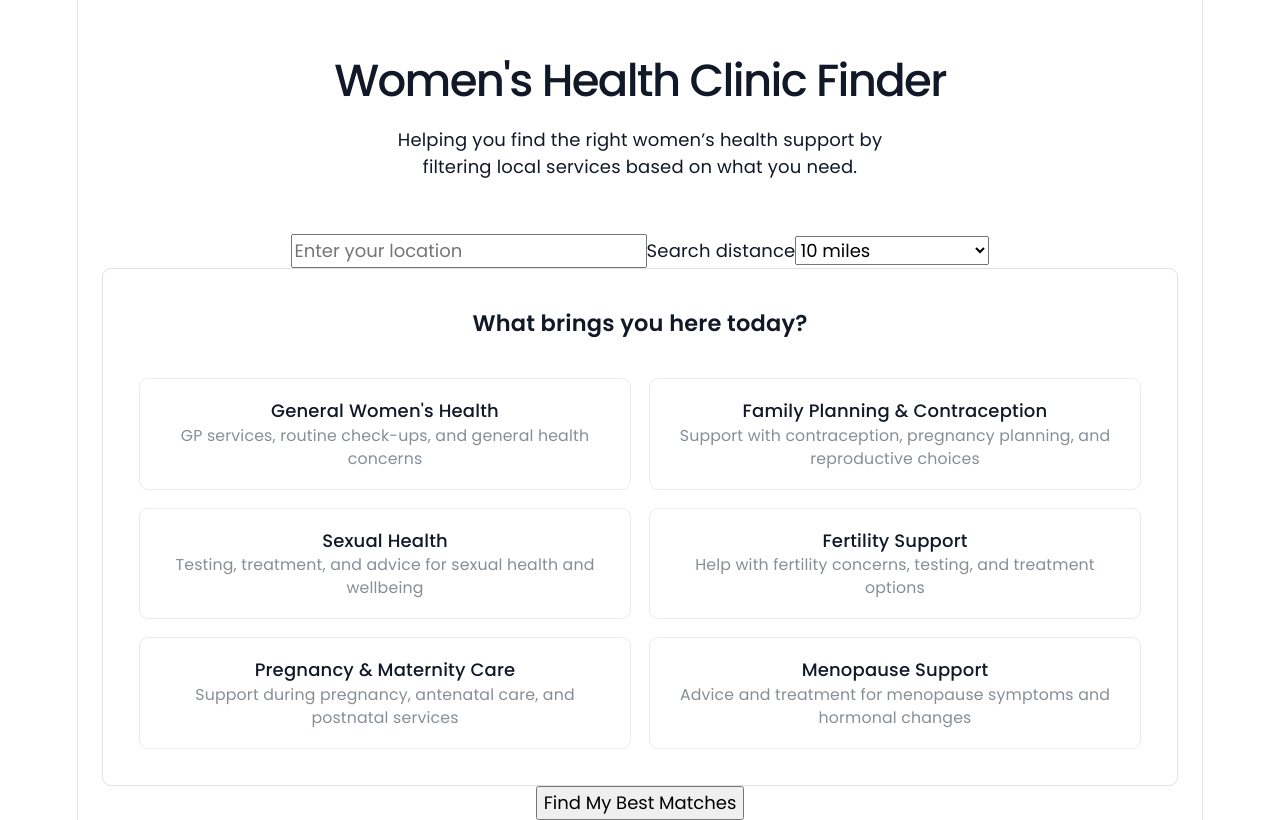
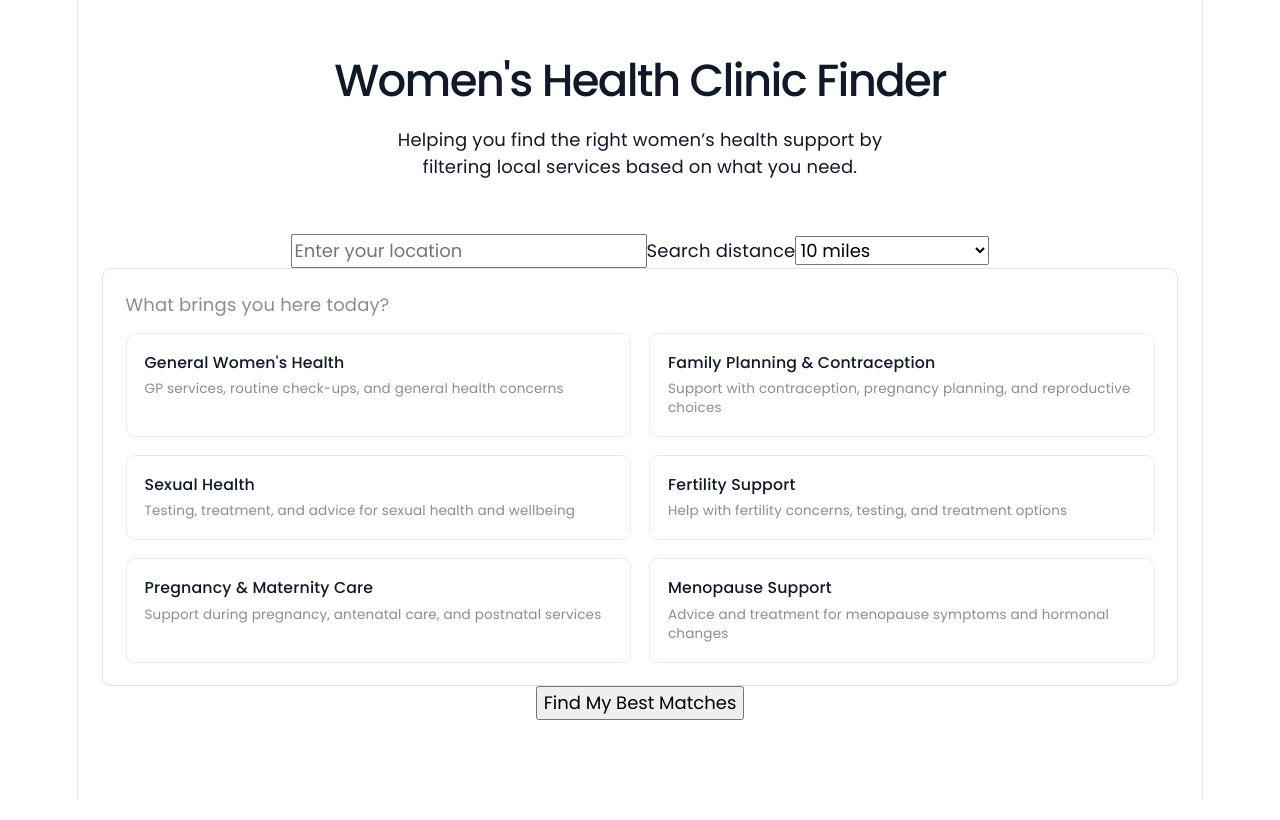
Before and after one commit to Molly-Lester/Womens-Health-Provider-Finder, a React (Vite) app: page / in a window 1280 px wide. Built offline with nearby package versions, Linux system fonts and the light colour scheme.

Commit message:
modified category cards to align text to left and improved spacing

```diff
--- a/src/components/CategoryCards.jsx
+++ b/src/components/CategoryCards.jsx
@@ -14,13 +14,13 @@ export default function CategoryCards({ category, setCategory }) {
         <Paper
             withBorder
             radius="md"
-            p="xl"
+            p="lg"
             style={{
                 margin: "0 24px",
                 backgroundColor: "#fff",
             }}
         >
-            <Text fw={600} mb="xl" size="xl" ta="center">
+            <Text c="dimmed" mb="sm" size="md" ta="left">
                 What brings you here today?
             </Text>
 
@@ -49,8 +49,8 @@ export default function CategoryCards({ category, setCategory }) {
                             }
                         }}
                     >
-                        <Text fw={500}>{cat.name}</Text>
-                        <Text size="sm" c="dimmed">
+                        <Text fw={500} size="sm" ta="left">{cat.name}</Text>
+                        <Text size="xs" c="dimmed" mt={5} ta="left">
                             {cat.description}
                         </Text>
                     </Paper>
```
